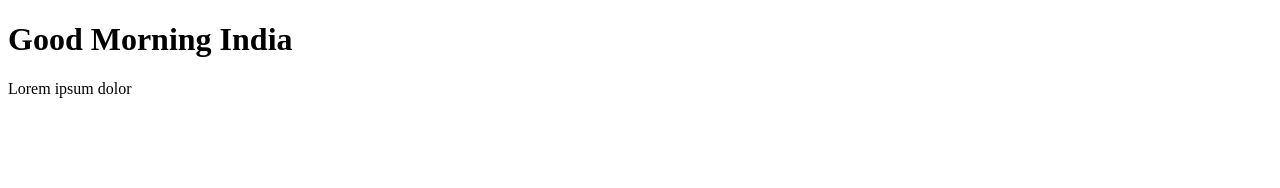
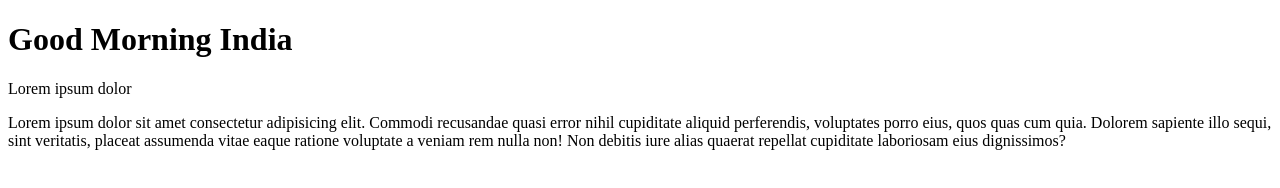
Before and after one commit to hasrshtrivedi/harsh-portfolio-site, a plain HTML site: page index.html in a window 1280 px wide. Drawn offline with Linux system fonts and the light colour scheme.

Commit message:
update index.html

```diff
--- a/index.html
+++ b/index.html
@@ -1,13 +1,17 @@
 <!DOCTYPE html>
 <html lang="en">
+
 <head>
     <meta charset="UTF-8">
     <meta http-equiv="X-UA-Compatible" content="IE=edge">
     <meta name="viewport" content="width=device-width, initial-scale=1.0">
     <title>Document</title>
 </head>
+
 <body>
     <h1>Good Morning India</h1>
     <p>Lorem ipsum dolor</p>
+    <p>Lorem ipsum dolor sit amet consectetur adipisicing elit. Commodi recusandae quasi error nihil cupiditate aliquid perferendis, voluptates porro eius, quos quas cum quia. Dolorem sapiente illo sequi, sint veritatis, placeat assumenda vitae eaque ratione voluptate a veniam rem nulla non! Non debitis iure alias quaerat repellat cupiditate laboriosam eius dignissimos?</p>
 </body>
+
 </html>
```
Also changed, not shown: shortcut.txt.
